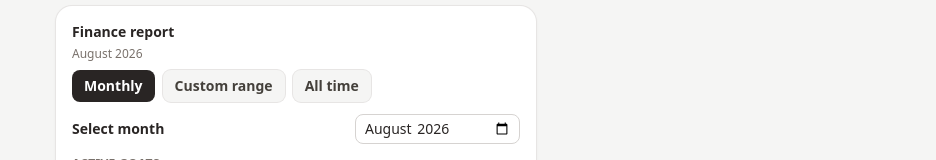
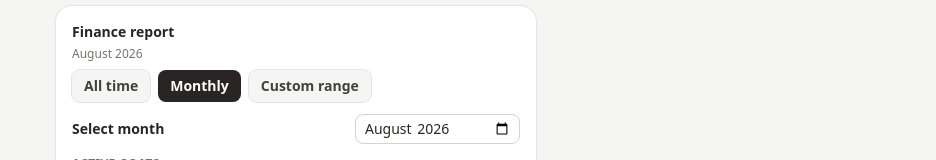
Before and after one commit to M-Saaad/alyumn_goat_farm, a Next.js app: page / in a window 1280 px wide. Shown: the part 474-634 px from the top of the page, without its empty margins (344-1280 px from the left). Built offline with nearby package versions, Linux system fonts and the light colour scheme; no server answers.

Commit message:
Reorder finance report filters: All time, Monthly, Custom
Co-authored-by: dallarhidallar1 <dallarhidallar1@gmail.com>

```diff
--- a/src/components/FinanceReportPicker.tsx
+++ b/src/components/FinanceReportPicker.tsx
@@ -72,14 +72,14 @@ export function FinanceReportPicker({ mode, month, from, to }: FinanceReportPick
   return (
     <div className="space-y-3">
       <div className="flex flex-wrap gap-2">
+        <button type="button" onClick={() => switchMode("alltime")} className={tabClass(mode === "alltime")}>
+          All time
+        </button>
         <button type="button" onClick={() => switchMode("month")} className={tabClass(mode === "month")}>
           Monthly
         </button>
         <button type="button" onClick={() => switchMode("custom")} className={tabClass(mode === "custom")}>
           Custom range
-        </button>
-        <button type="button" onClick={() => switchMode("alltime")} className={tabClass(mode === "alltime")}>
-          All time
         </button>
       </div>
 
```
